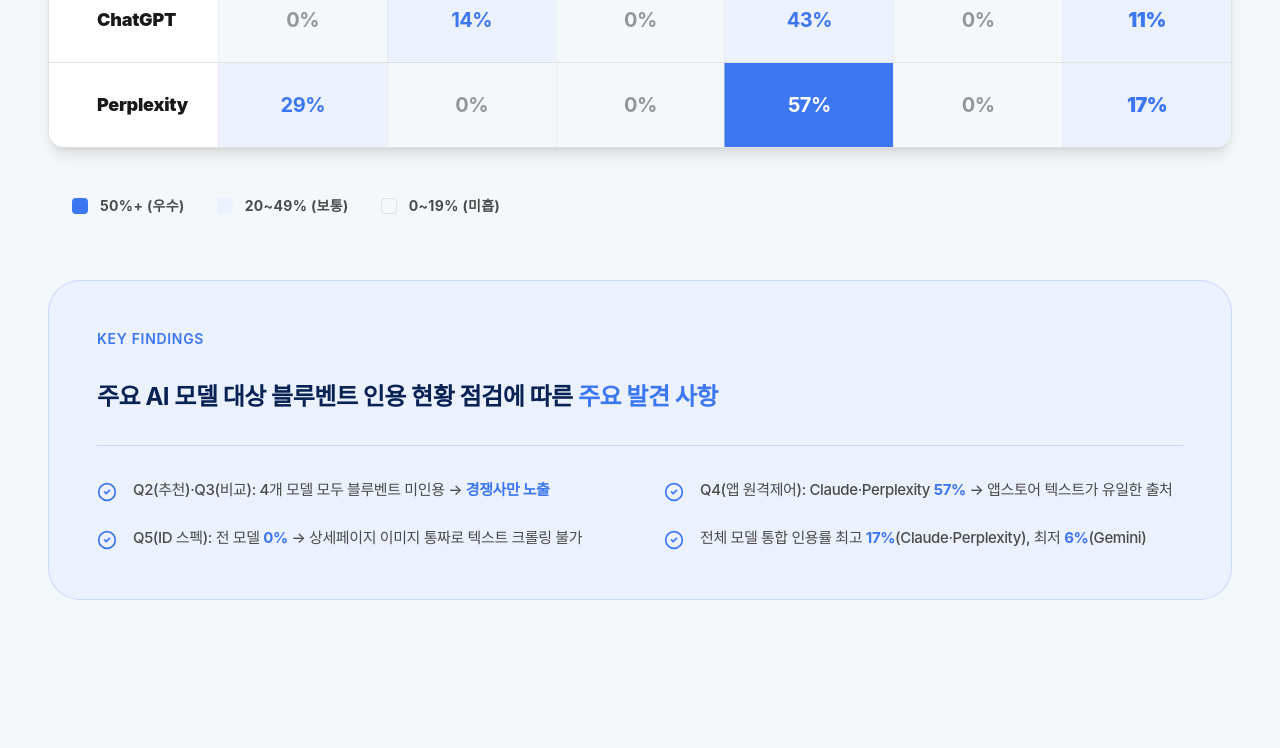
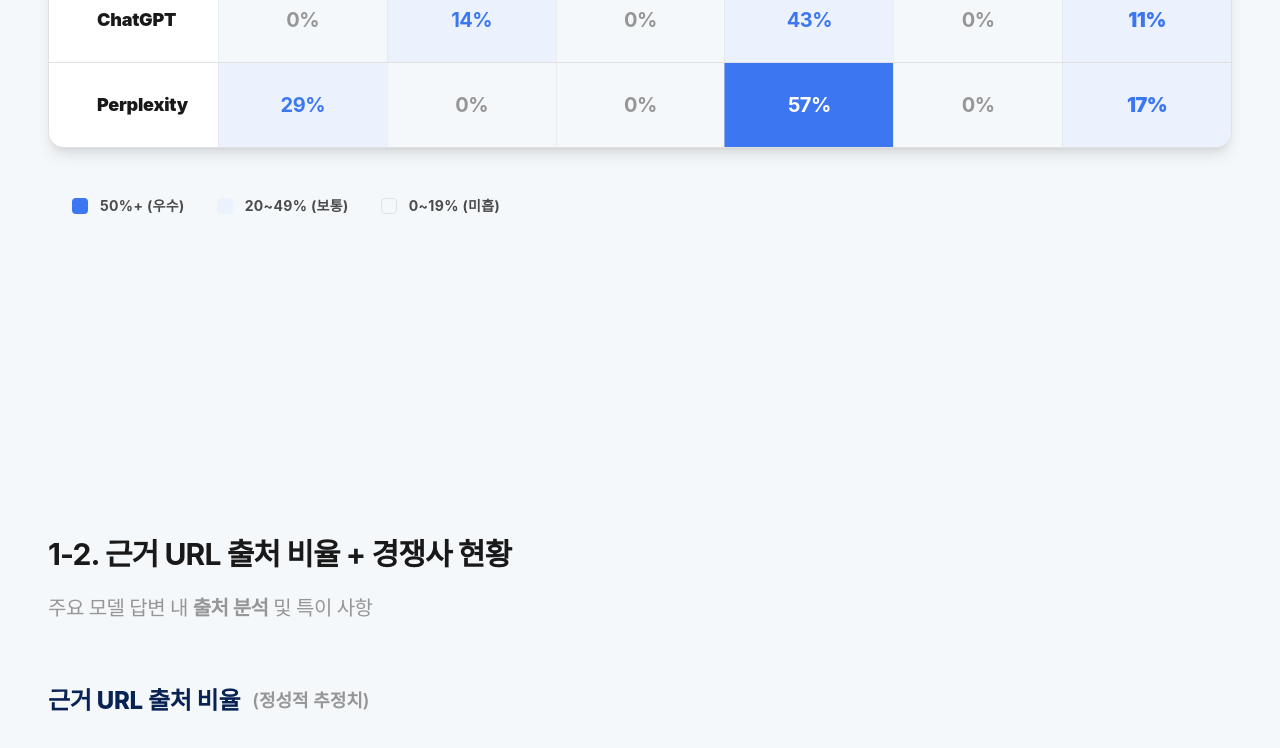
Before and after one commit to seoyahh/bluevent_geo_poc_review, a React (Vite) app: page / in a window 1280 px wide. Shown: the part 3504-4252 px from the top of the page. Built offline with nearby package versions, Linux system fonts and the light colour scheme; a web font is replaced by a local one.

Commit message:
Update: Remove Technical Insight area and change 1-2 title

```diff
--- a/src/App.tsx
+++ b/src/App.tsx
@@ -168,47 +168,7 @@
           <div className="flex items-center gap-3"><div className="w-4 h-4 rounded bg-[#F5F8FA] border border-[#E1E1E1]" /> 0~19% (미흡)</div>
         </div>
 
-        {/* Key Findings Card - FOCUS AREA style */}
-        <div className="w-full bg-[#ECF1FE] rounded-[2rem] border border-[#3C76F1]/20 p-12 overflow-hidden">
-          <div className="space-y-8">
-            <span className="label-caps !text-[#3C76F1]">Key Findings</span>
-            <h3 className="text-xl lg:text-2xl font-bold tracking-[-0.02em] text-[#082253]">
-              주요 AI 모델 대상 블루벤트 인용 현황 점검에 따른 <span className="text-[#3C76F1]">주요 발견 사항</span>
-            </h3>
 
-            <div className="w-full h-[1px] bg-[#3C76F1]/20" />
-
-            <div className="grid grid-cols-1 md:grid-cols-2 gap-x-12 gap-y-6">
-              <div className="flex gap-4 items-start">
-                <div className="text-[#3C76F1] shrink-0 mt-1">
-                  <CheckCircle2 size={20} strokeWidth={2} />
-                </div>
-                <p className="text-[15px] text-[#4B4B4B] font-medium leading-relaxed tracking-tight" dangerouslySetInnerHTML={{ __html: "Q2(추천)·Q3(비교): 4개 모델 모두 블루벤트 미인용 &rarr; <strong class='text-[#3C76F1]'>경쟁사만 노출</strong>" }} />
-              </div>
-
-              <div className="flex gap-4 items-start">
-                <div className="text-[#3C76F1] shrink-0 mt-1">
-                  <CheckCircle2 size={20} strokeWidth={2} />
-                </div>
-                <p className="text-[15px] text-[#4B4B4B] font-medium leading-relaxed tracking-tight" dangerouslySetInnerHTML={{ __html: "Q4(앱 원격제어): Claude·Perplexity <strong class='text-[#3C76F1]'>57%</strong> &rarr; 앱스토어 텍스트가 유일한 출처" }} />
-              </div>
-
-              <div className="flex gap-4 items-start">
-                <div className="text-[#3C76F1] shrink-0 mt-1">
-                  <CheckCircle2 size={20} strokeWidth={2} />
-                </div>
-                <p className="text-[15px] text-[#4B4B4B] font-medium leading-relaxed tracking-tight" dangerouslySetInnerHTML={{ __html: "Q5(ID 스펙): 전 모델 <strong class='text-[#3C76F1]'>0%</strong> &rarr; 상세페이지 이미지 통짜로 텍스트 크롤링 불가" }} />
-              </div>
-
-              <div className="flex gap-4 items-start">
-                <div className="text-[#3C76F1] shrink-0 mt-1">
-                  <CheckCircle2 size={20} strokeWidth={2} />
-                </div>
-                <p className="text-[15px] text-[#4B4B4B] font-medium leading-relaxed tracking-tight" dangerouslySetInnerHTML={{ __html: "전체 모델 통합 인용률 최고 <strong class='text-[#3C76F1]'>17%</strong>(Claude·Perplexity), 최저 <strong class='text-[#3C76F1]'>6%</strong>(Gemini)" }} />
-              </div>
-            </div>
-          </div>
-        </div>
       </div>
     );
   };
--- a/src/constants.ts
+++ b/src/constants.ts
@@ -41,7 +41,7 @@
   },
   {
     id: 4,
-    title: "1-2. AI 모델별 인용률 분석 — 인용률 매트릭스",
+    title: "1-2. AI 모델별 인용률 분석 결과",
     oneLiner: "4대 주요 모델 대상 <strong>정량적 인용 매트릭스</strong> 산출 결과",
     bullets: [],
     visualGuide: "모델별/질문별 인용률을 보여주는 히트맵(Heatmap)"
```
